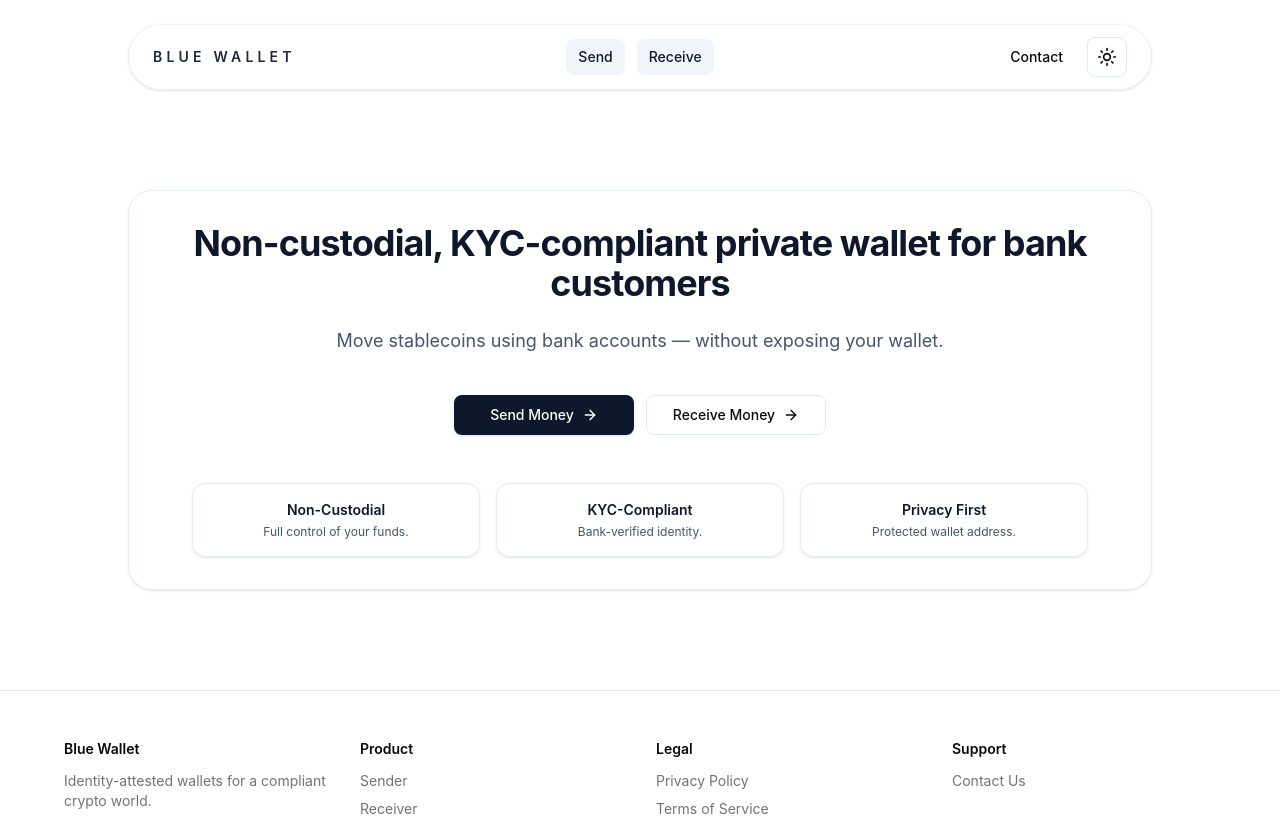
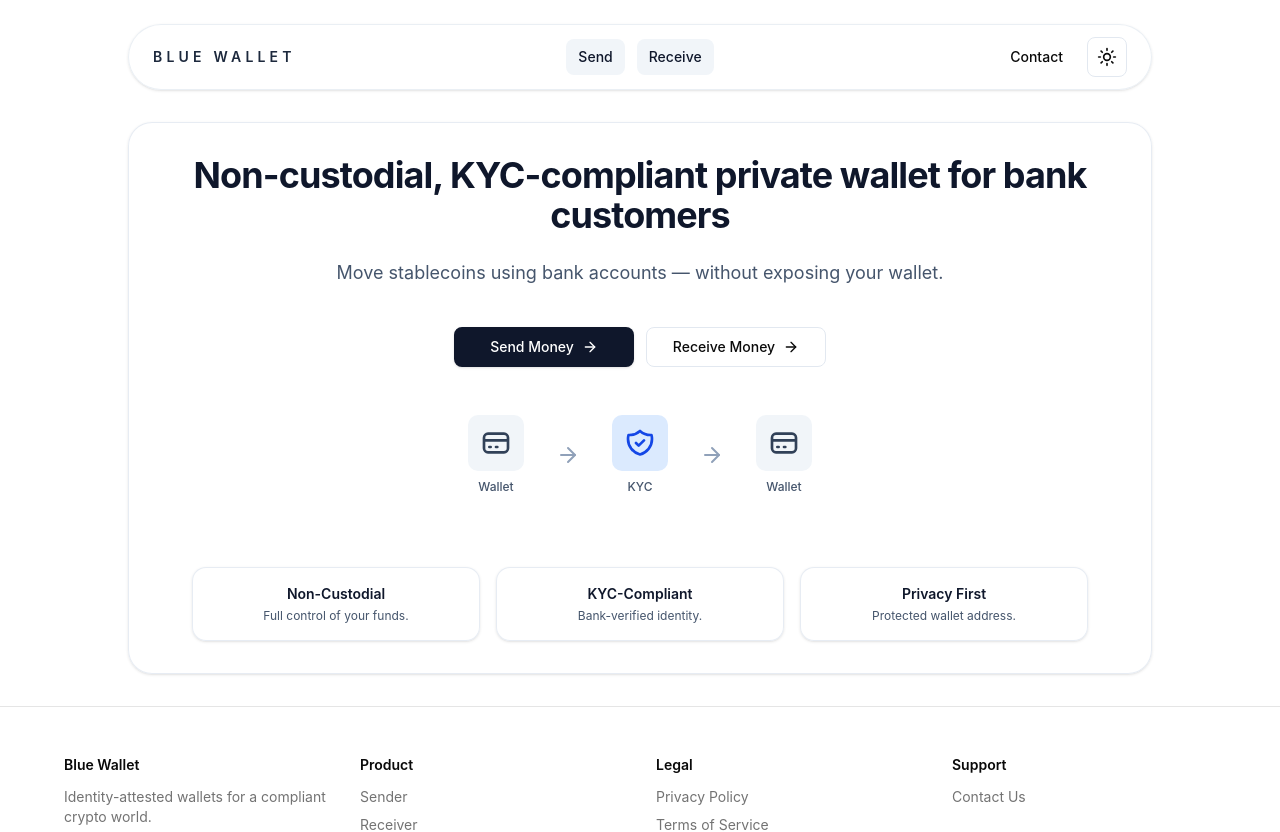
Before and after one commit to khansufyaan/Open, a Next.js app: page / in a window 1280 px wide. Shown: the top 832 px of the page. Built offline with nearby package versions, Linux system fonts and the light colour scheme; no server answers; what @turnkey/sdk-react would draw is missing.

Commit message:
feat: add wallet → KYC → wallet flow diagram

```diff
--- a/components/landing-page.tsx
+++ b/components/landing-page.tsx
@@ -37,6 +37,45 @@ export function LandingPage() {
               </Button>
             </div>
 
+            {/* Flow Diagram */}
+            <div className="flex items-center justify-center gap-4 py-6 sm:gap-8">
+              {/* Wallet 1 */}
+              <div className="flex flex-col items-center gap-2">
+                <div className="rounded-lg bg-slate-100 p-3 dark:bg-slate-800">
+                  <svg className="h-8 w-8 text-slate-700 dark:text-slate-300" fill="none" viewBox="0 0 24 24" stroke="currentColor">
+                    <path strokeLinecap="round" strokeLinejoin="round" strokeWidth={2} d="M3 10h18M7 15h1m4 0h1m-7 4h12a3 3 0 003-3V8a3 3 0 00-3-3H6a3 3 0 00-3 3v8a3 3 0 003 3z" />
+                  </svg>
+                </div>
+                <span className="text-xs font-medium text-slate-600 dark:text-slate-400">Wallet</span>
+              </div>
+
+              {/* Arrow */}
+              <ArrowRight className="h-6 w-6 text-slate-400" />
+
+              {/* KYC */}
+              <div className="flex flex-col items-center gap-2">
+                <div className="rounded-lg bg-blue-100 p-3 dark:bg-blue-900">
+                  <svg className="h-8 w-8 text-blue-700 dark:text-blue-300" fill="none" viewBox="0 0 24 24" stroke="currentColor">
+                    <path strokeLinecap="round" strokeLinejoin="round" strokeWidth={2} d="M9 12l2 2 4-4m5.618-4.016A11.955 11.955 0 0112 2.944a11.955 11.955 0 01-8.618 3.04A12.02 12.02 0 003 9c0 5.591 3.824 10.29 9 11.622 5.176-1.332 9-6.03 9-11.622 0-1.042-.133-2.052-.382-3.016z" />
+                  </svg>
+                </div>
+                <span className="text-xs font-medium text-slate-600 dark:text-slate-400">KYC</span>
+              </div>
+
+              {/* Arrow */}
+              <ArrowRight className="h-6 w-6 text-slate-400" />
+
+              {/* Wallet 2 */}
+              <div className="flex flex-col items-center gap-2">
+                <div className="rounded-lg bg-slate-100 p-3 dark:bg-slate-800">
+                  <svg className="h-8 w-8 text-slate-700 dark:text-slate-300" fill="none" viewBox="0 0 24 24" stroke="currentColor">
+                    <path strokeLinecap="round" strokeLinejoin="round" strokeWidth={2} d="M3 10h18M7 15h1m4 0h1m-7 4h12a3 3 0 003-3V8a3 3 0 00-3-3H6a3 3 0 00-3 3v8a3 3 0 003 3z" />
+                  </svg>
+                </div>
+                <span className="text-xs font-medium text-slate-600 dark:text-slate-400">Wallet</span>
+              </div>
+            </div>
+
             {/* Features Grid - Compact */}
             <div className="grid gap-4 pt-6 sm:grid-cols-3">
               <div className="rounded-xl border border-slate-200/80 bg-white/60 p-4 shadow-sm backdrop-blur dark:border-slate-800/60 dark:bg-slate-900/60">
```
